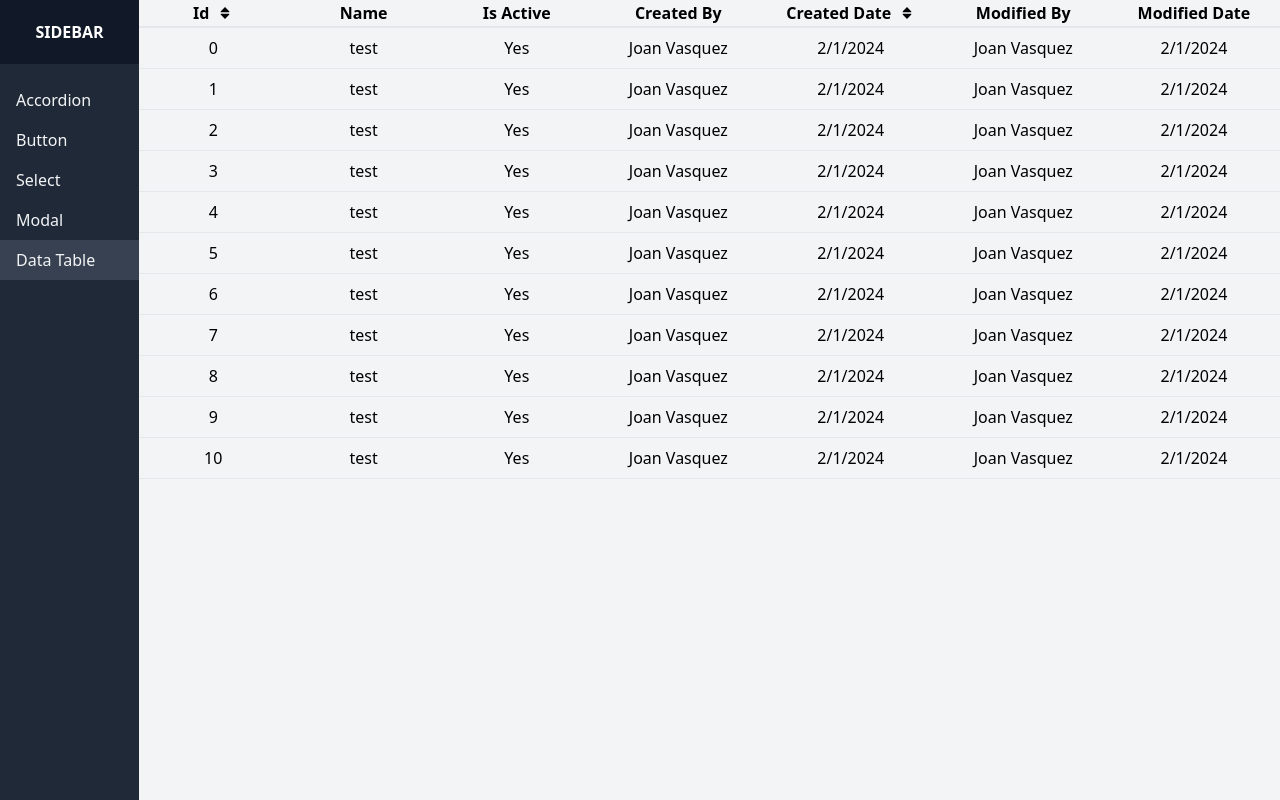
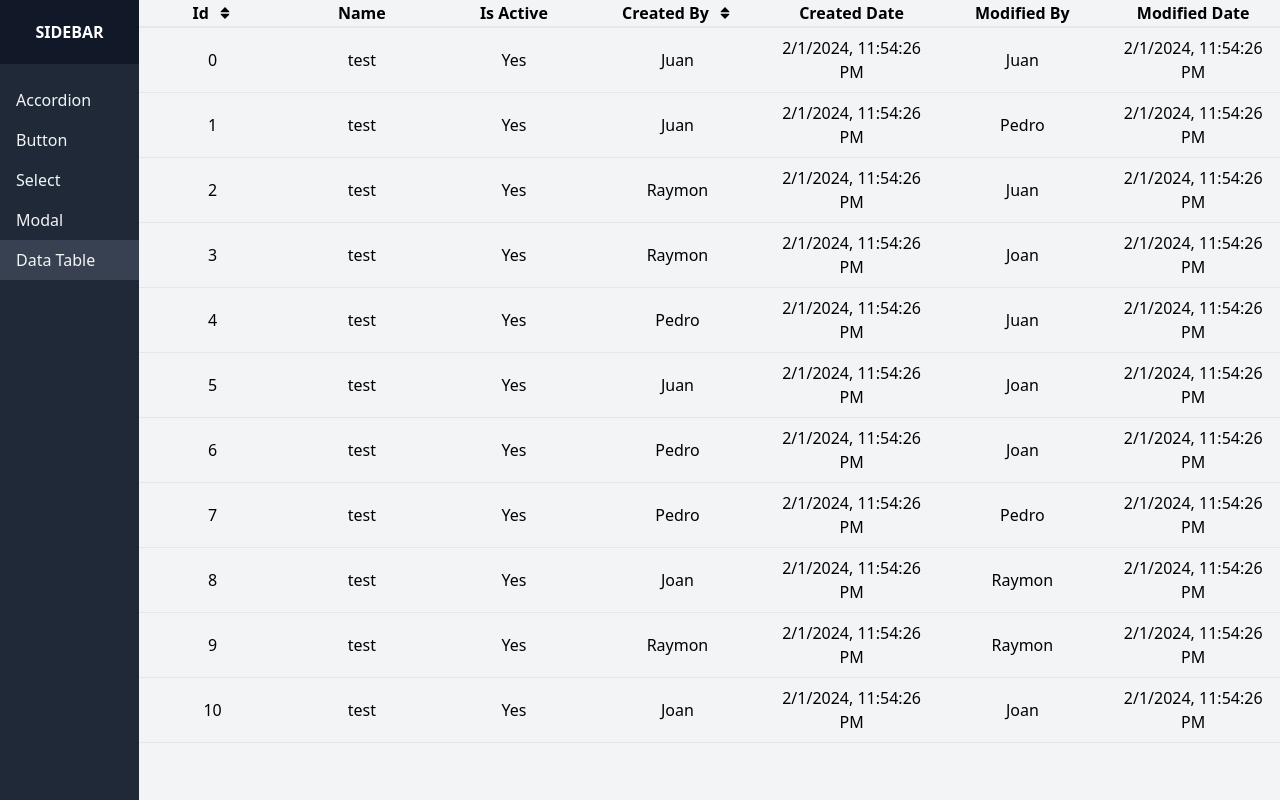
Before and after one commit to JoanVasquez/react-tailwind-btn, a React (Create React App) app: page /datatable in a window 1280 px wide. Built offline with nearby package versions, Linux system fonts and the light colour scheme.

Commit message:
adding useSort

```diff
--- a/src/dataTable.js
+++ b/src/dataTable.js
@@ -1,6 +1,8 @@
 import React from "react";
 import { GoBell } from "react-icons/go";
 import { IoMdArrowDropdown } from "react-icons/io";
+
+const names = ["Joan", "Pedro", "Juan", "Raymon"];
 
 const genDataTable = () => {
   const dataTable = [];
@@ -10,10 +12,10 @@ const genDataTable = () => {
       id: `${i}`,
       name: "test",
       isActive: true,
-      createdBy: "Joan Vasquez",
-      createdDate: new Date().toLocaleDateString(),
-      modifiedBy: "Joan Vasquez",
-      modifiedDate: new Date().toLocaleDateString(),
+      createdBy: names[Math.floor(Math.random() * names.length)],
+      createdDate: new Date().toLocaleString(),
+      modifiedBy: names[Math.floor(Math.random() * names.length)],
+      modifiedDate: new Date().toLocaleString(),
     };
 
     dataTable.push(category);
@@ -41,12 +43,12 @@ export const headers = [
   {
     label: "Created By",
     name: "createdBy",
-    isSort: false,
+    isSort: true,
   },
   {
     label: "Created Date",
     name: "createdDate",
-    isSort: true,
+    isSort: false,
   },
   {
     label: "Modified By",
--- /dev/null
+++ b/src/hooks/useSort.js
@@ -0,0 +1,28 @@
+import { useCallback, useEffect, useState } from "react";
+
+const useSort = (data) => {
+  const [dataTable, setDataTable] = useState([]);
+
+  useEffect(() => {
+    setDataTable(data);
+  }, [data]);
+
+  const onSort = useCallback(
+    ({ sortBy, sortOrder }) => {
+      if (sortBy) {
+        const sorted = data.sort((a, b) => {
+          if (a[sortBy] < b[sortBy]) return sortOrder === "ASC" ? -1 : 1;
+          if (a[sortBy] > b[sortBy]) return sortOrder === "ASC" ? 1 : -1;
+          return 0;
+        });
+
+        setDataTable([...sorted]);
+      }
+    },
+    [data]
+  );
+
+  return { dataTable, onSort };
+};
+
+export default useSort;
--- a/src/pages/DataTablePage.jsx
+++ b/src/pages/DataTablePage.jsx
@@ -1,30 +1,14 @@
-import { useCallback, useEffect, useState } from "react";
 import DataTable from "../components/DataTable";
 import { data as categories, headers } from "../dataTable";
+import useSort from "../hooks/useSort";
 
 const DataTablePage = () => {
-  const [data, setData] = useState([]);
-
-  useEffect(() => {
-    setData(categories);
-  }, []);
-
-  const onSort = useCallback(({ sortBy, sortOrder }) => {
-    if (sortBy) {
-      const sorted = categories.sort((a, b) => {
-        if (a[sortBy] < b[sortBy]) return sortOrder === "ASC" ? -1 : 1;
-        if (a[sortBy] > b[sortBy]) return sortOrder === "ASC" ? 1 : -1;
-        return 0;
-      });
-
-      setData([...sorted]);
-    }
-  }, []);
+  const { dataTable, onSort } = useSort(categories);
 
   return (
     <div>
-      {data.length && (
-        <DataTable data={data} onSort={onSort} headers={headers} />
+      {dataTable.length && (
+        <DataTable data={dataTable} onSort={onSort} headers={headers} />
       )}
     </div>
   );
```
